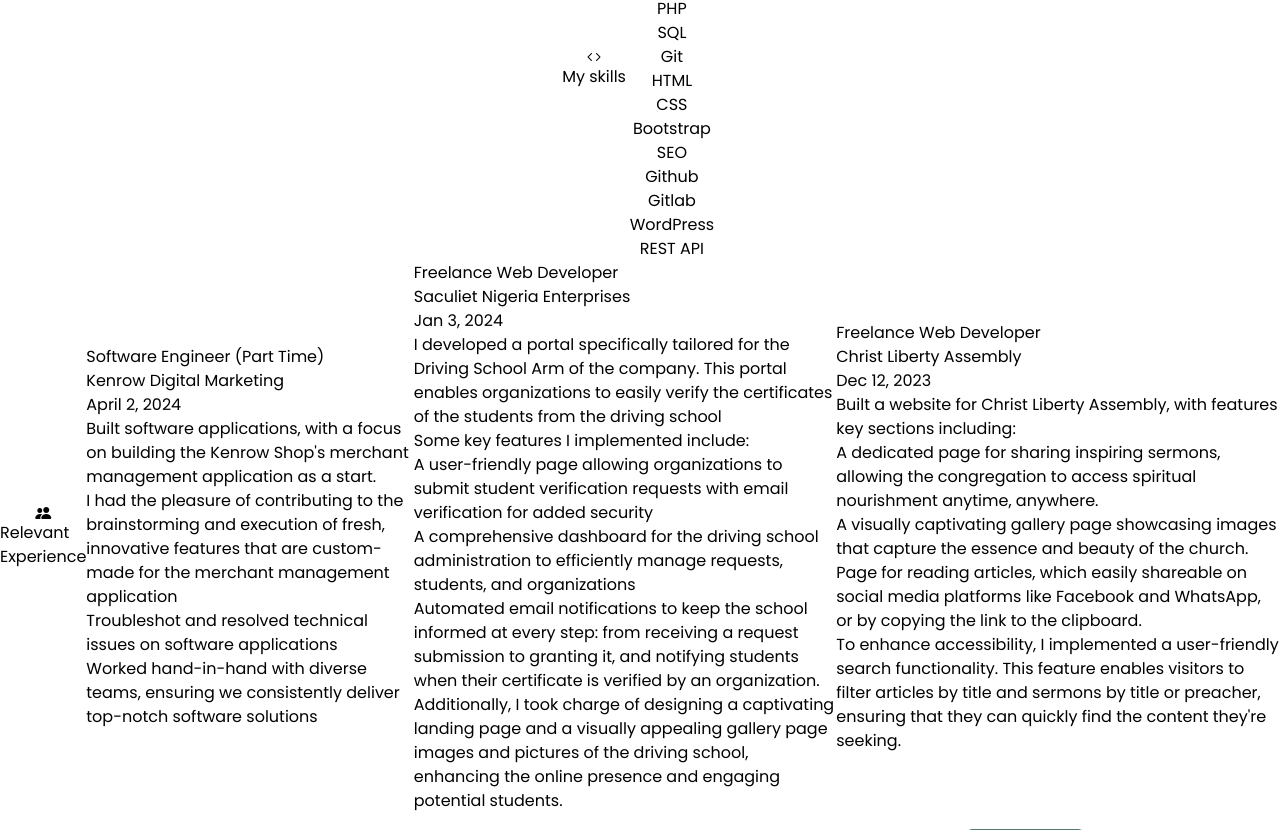
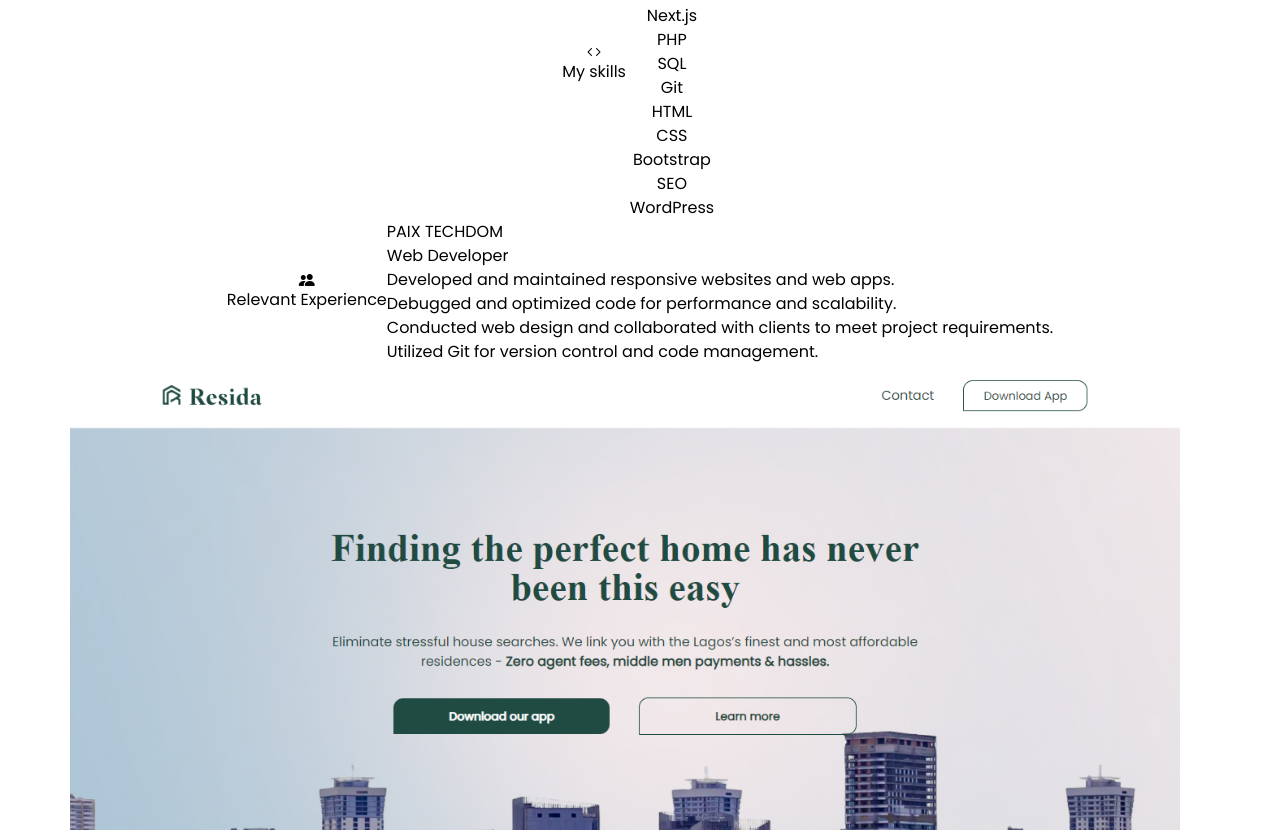
Before and after one commit to paixtechdom/my-portfolio, a React (Vite) app: page / in a window 1280 px wide. Shown: the part 1310-2140 px from the top of the page. Built offline with nearby package versions, Linux system fonts and the light colour scheme.

Commit message:
edited work experience

```diff
--- a/src/Pages/About.jsx
+++ b/src/Pages/About.jsx
@@ -25,11 +25,10 @@
             </div>
 
             <div className="flex flex-col w-full text-gray-100 tracking-wide leading-relaxed gap-4">
-                <p>I am <span className="text-purple-600 font-bold">John Oluwaferanmi,</span> a detailed-oriented self-taught Website Developer and a graduate of computer science with 3 years experience working with Javascript, React and PHP with 2 years.
+                <p>I am <span className="text-purple-600 font-bold">John Oluwaferanmi,</span> a detailed-oriented self-taught Website Developer and a graduate of computer science with 3 years experience working with Web Technologies.
                 </p>
                 <p>
-                    Earnestly desiring a role where I can grow and learn from experienced team members while drawing on project experience I have successfully executed.
-
+                    Seeking a role in a dynamic team to develop innovative web solutions and grow as a professional.
                 </p>
 
                 <p>I am always in for both independent and collaborative projects.</p>
--- a/src/Pages/Experience.jsx
+++ b/src/Pages/Experience.jsx
@@ -4,49 +4,16 @@
 export const Experience = () => {
     const myexperience = [
         {
-            role: 'Software Engineer (Part Time)',
-            organization: 'Kenrow Digital Marketing',
-            date: 'April 2, 2024',
+            organization: 'Web Developer',
+            role: 'PAIX TECHDOM',
             intro: ['s'],
             responsibility: [
-                "Built software applications, with a focus on building the Kenrow Shop's merchant management application as a start.",
-                "I had the pleasure of contributing to the brainstorming and execution of fresh, innovative features that are custom-made for the merchant management application",
-                "Troubleshot and resolved technical issues on software applications",
-                "Worked hand-in-hand with diverse teams, ensuring we consistently deliver top-notch software solutions"
+                "Developed and maintained responsive websites and web apps.",
+                "Debugged and optimized code for performance and scalability.",
+                "Conducted web design and collaborated with clients to meet project requirements.",
+                "Utilized Git for version control and code management."
             ],
             conclusion: ''
-        },
-        {
-            role: 'Freelance Web Developer',
-            organization: 'Saculiet Nigeria Enterprises',
-            date: 'Jan 3, 2024',
-            intro: [
-                "I developed a portal specifically tailored for the Driving School Arm of the company. This portal enables organizations to easily verify the certificates of the students from the driving school",
-                "Some key features I implemented include:"
-            ],
-
-            responsibility: [
-                'A user-friendly page allowing organizations to submit student verification requests with email verification for added security',
-                'A comprehensive dashboard for the driving school administration to efficiently manage requests, students, and organizations',
-                "Automated email notifications to keep the school informed at every step: from receiving a request submission to granting it, and notifying students when their certificate is verified by an organization."
-            ],
-            conclusion: 'Additionally, I took charge of designing a captivating landing page and a visually appealing gallery page images and pictures of the driving school, enhancing the online presence and engaging potential students.'
-        },
-
-        {
-            role: 'Freelance Web Developer',
-            organization: 'Christ Liberty Assembly',
-            date: 'Dec 12, 2023',
-            intro: [
-                "Built a website for Christ Liberty Assembly, with features key sections including:"
-            ],
-            responsibility: [
-                'A dedicated page for sharing inspiring sermons, allowing the congregation to access spiritual nourishment anytime, anywhere.',
-                'A visually captivating gallery page showcasing images that capture the essence and beauty of the church.',
-                'Page for reading articles, which easily shareable on social media platforms like Facebook and WhatsApp, or by copying the link to the clipboard.',
-
-                "To enhance accessibility, I implemented a user-friendly search functionality. This feature enables visitors to filter articles by title and sermons by title or preacher, ensuring that they can quickly find the content they're seeking."
-            ]
         },
     ]
 
@@ -66,8 +33,6 @@
                             </p>
                             <div className="flex justify-between">
                                 <p className="">{experience.organization}</p>
-                                <p className="text-sm text-gray-400">{experience.date}</p>
-
                             </div>
 
                         </div>
--- a/src/Pages/Skills.jsx
+++ b/src/Pages/Skills.jsx
@@ -41,16 +41,7 @@
             name: 'SEO',
         },
         {
-            name: 'Github',
-        },
-        {
-            name: 'Gitlab',
-        },
-        {
             name: 'WordPress',
-        },
-        {
-            name: 'REST API',
         },
     ]
 
```
